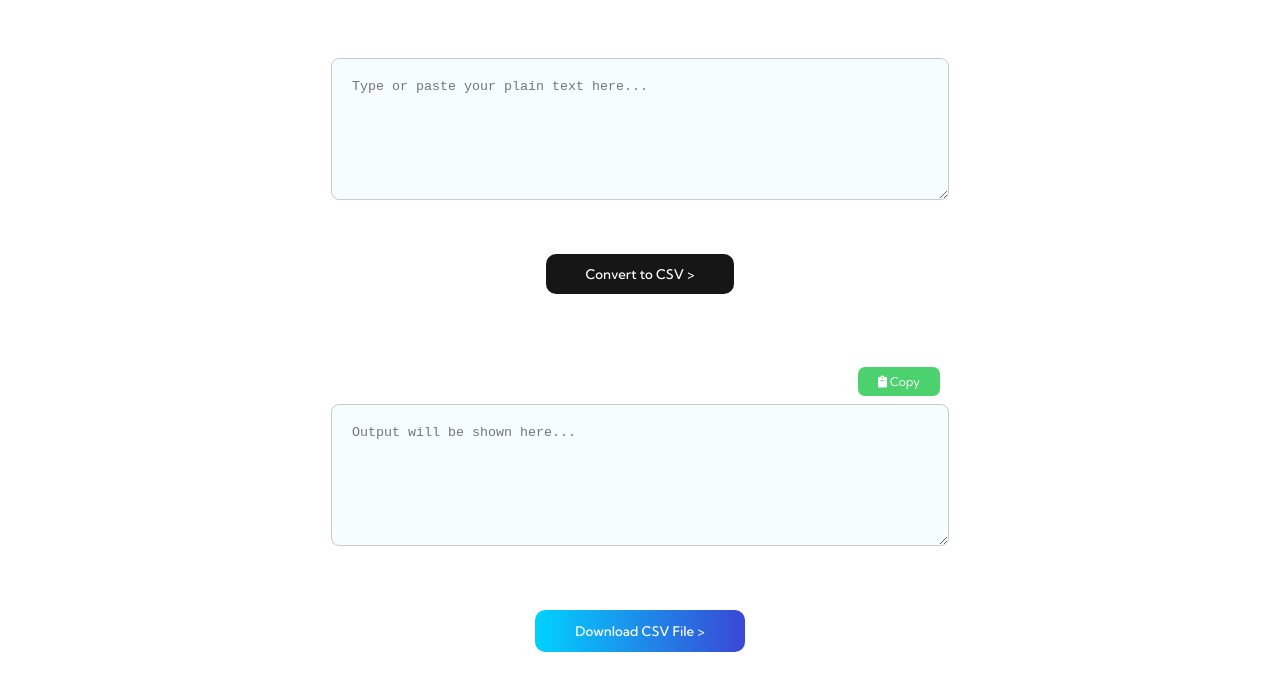
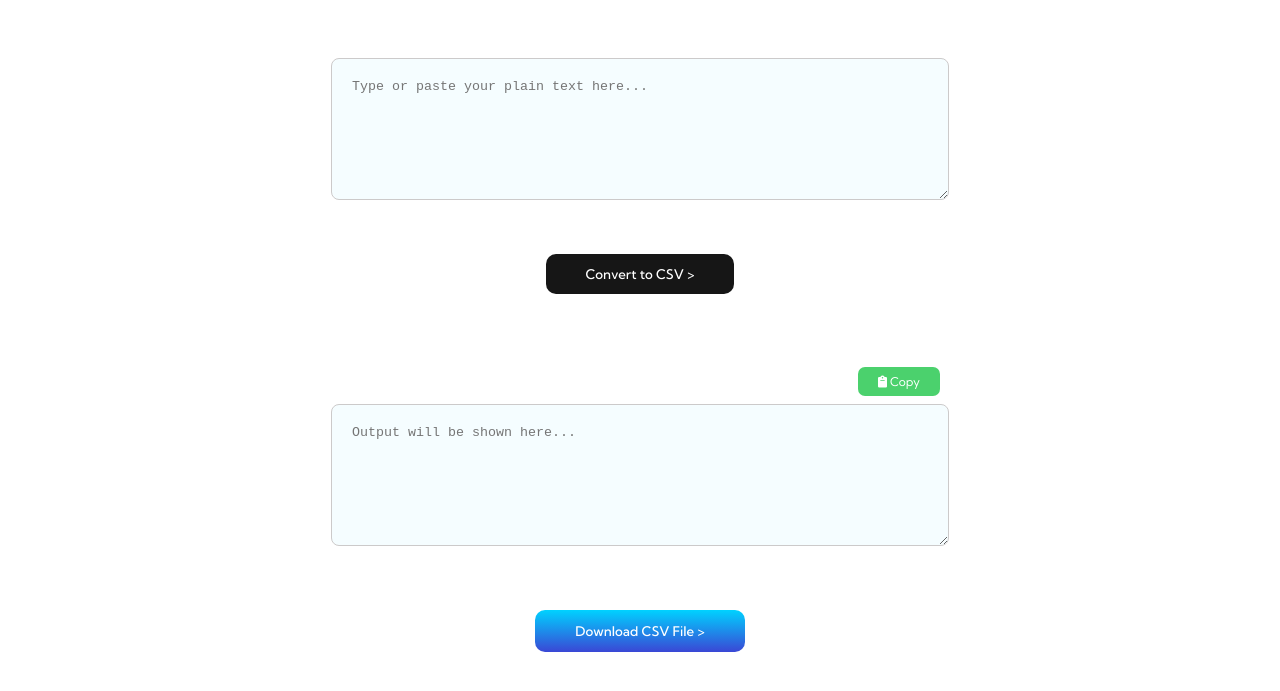
Before and after one commit to aftabzaaman/aftabsoft, a plain HTML site: page index.html in a window 1280 px wide. Shown: the part 303-994 px from the top of the page. Drawn offline with Linux system fonts and the light colour scheme.

Commit message:
Update style2.css

```diff
--- a/style2.css
+++ b/style2.css
@@ -104,7 +104,7 @@ button {
 
 
 #downloadLink1{
-    background: linear-gradient(90deg, #00d2ff 0%, #3a47d5 100%);
+    background: linear-gradient(180deg, #00d2ff 0%, #3a47d5 100%);
     color: white;
     margin-top: 20px;
     border: none;
```
